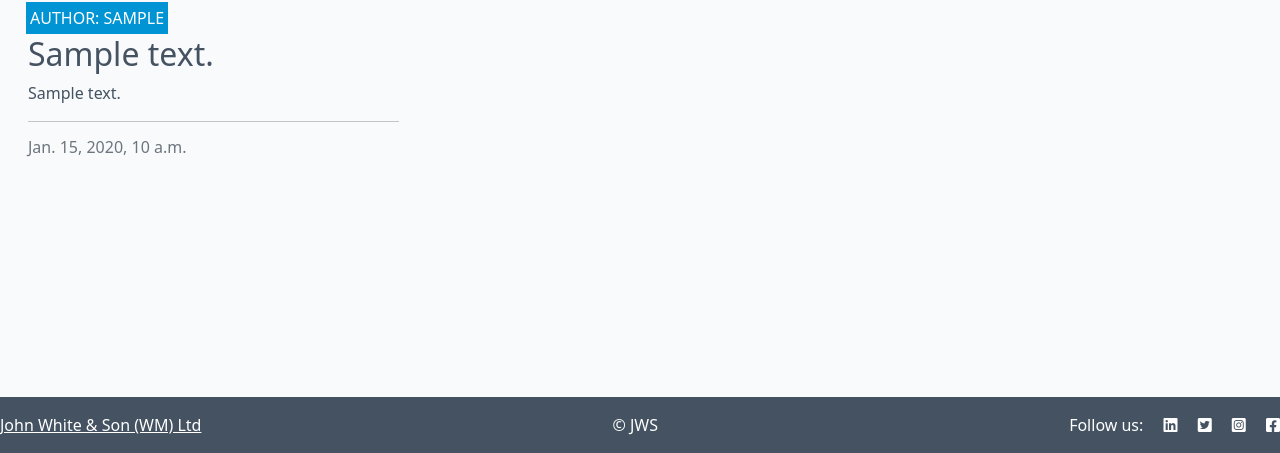
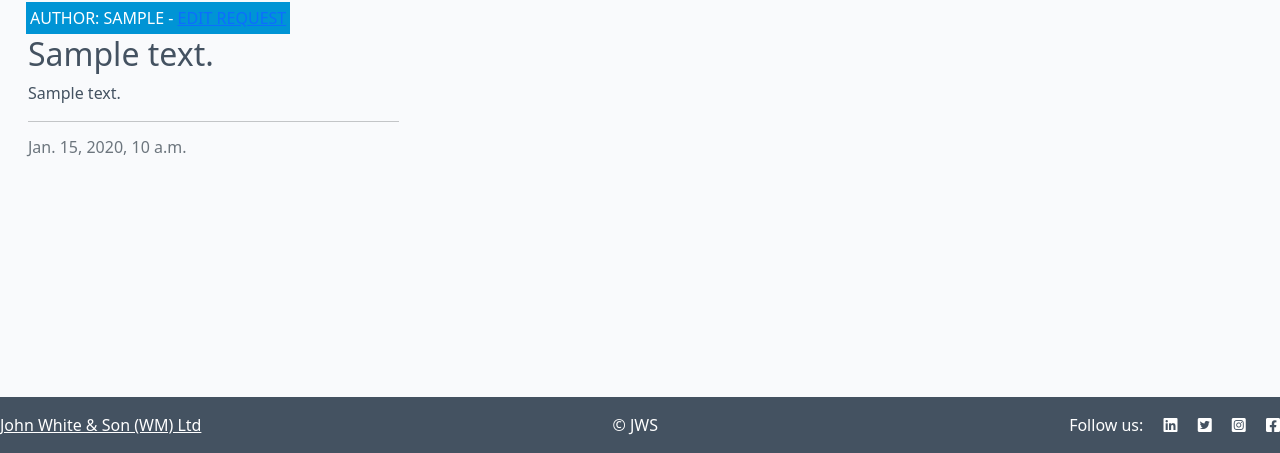
Before and after one commit to BFO1715/jws_callout, a Django app: page / in a window 1280 px wide. Shown: the part 347-800 px from the top of the page. Run offline with Django 3.2, Linux system fonts and the light colour scheme; tables that the repository leaves empty hold one stand-in row (values such as "Sample post").

Commit message:
Fixed bug on callout details due to request conflict

```diff
--- a/callout_request/urls.py
+++ b/callout_request/urls.py
@@ -1,10 +1,11 @@
 from . import views
 from django.urls import path
-from .views import AddRequest
+from .views import AddRequest, RequestDetail, EditRequest
 
 
 urlpatterns = [
     path('', views.RequestList.as_view(), name='home'),
     path('add_request/', AddRequest.as_view(), name='add_request'),
     path('<slug:slug>/', views.RequestDetail.as_view(), name='request_detail'),
+    path('edit/<slug:slug>/', views.EditRequest.as_view(), name='edit_request'),
 ]
--- a/callout_request/views.py
+++ b/callout_request/views.py
@@ -12,7 +12,7 @@ class RequestList(generic.ListView):
     paginate_by = 6
 
 
-class RequestDetail(View):
+class RequestDetail(generic.View):
     def get(self, request, slug, *args, **kwargs):
         queryset = Request.objects.filter(slug=slug)
         request_obj = get_object_or_404(queryset, slug=slug)
@@ -22,7 +22,7 @@ class RequestDetail(View):
             request,
             "callout_request.html",
             {
-                "request": request,
+                "request_obj": request_obj,
                 "comments": comments,
                 "commented": False,
                 "comment_form": CommentForm()
@@ -48,7 +48,7 @@ class RequestDetail(View):
             request,
             "callout_request.html",
             {
-                "request": request,
+                "request_obj": request_obj,
                 "comments": comments,
                 "commented": True,
                 "comment_form": comment_form  # Use the existing form instance
@@ -59,3 +59,8 @@ class AddRequest(generic.CreateView):
     model = Request
     form_class = RequestForm
     template_name = 'add_request.html'
+
+class EditRequest(generic.UpdateView):
+    model = Request
+    template_name = 'edit_request.html'
+    fields = ['description', 'slug', 'featured_image', 'excerpt', 'content']
--- a/templates/index.html
+++ b/templates/index.html
@@ -20,7 +20,7 @@
                                 <img class="card-img-top" src=" {{ request.featured_image.url }}">
                                 {% endif %}
                                 <div class="image-flash">
-                                    <p class="author">Author: {{ request.author }}</p>
+                                    <p class="author">Author: {{ request.author }} - <a href="{% url 'edit_request' request.slug  %}">Edit Request</a></p>
                                 </div>
                             </div>
                             <a href="{% url 'request_detail' request.slug  %}" class="request-link">
```
Also changed, not shown: templates/callout_request.html (+6 -5 lines), templates/edit_request.html (added, +16 -0 lines), README.md.
